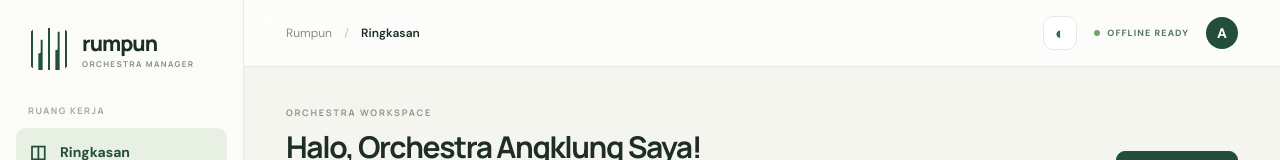
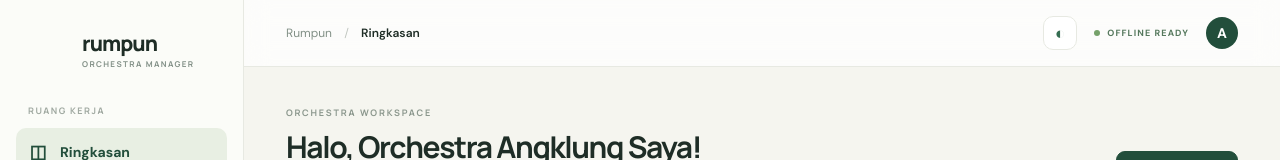
Before and after one commit to japutraa/rumpun-angklung-management, a plain HTML site: page index.html in a window 1280 px wide. Shown: the top 160 px of the page. Drawn offline with Linux system fonts and the light colour scheme.

Commit message:
Remove logo background canvas

```diff
--- a/index.html
+++ b/index.html
@@ -8,7 +8,7 @@
 <body>
 <div class="app-shell">
   <aside class="sidebar" id="sidebar">
-    <a class="brand" href="#beranda"><img class="brand-mark" src="assets/icon.svg?v=logo-aho-20261118" alt=""><span><b>rumpun</b><small>ORCHESTRA MANAGER</small></span></a>
+    <a class="brand" href="#beranda"><span class="brand-mark" aria-hidden="true"></span><span><b>rumpun</b><small>ORCHESTRA MANAGER</small></span></a>
     <div class="side-label">RUANG KERJA</div>
     <nav class="nav-list">
       <button class="nav-item active" data-page="beranda"><span>◫</span> Ringkasan</button>
```
